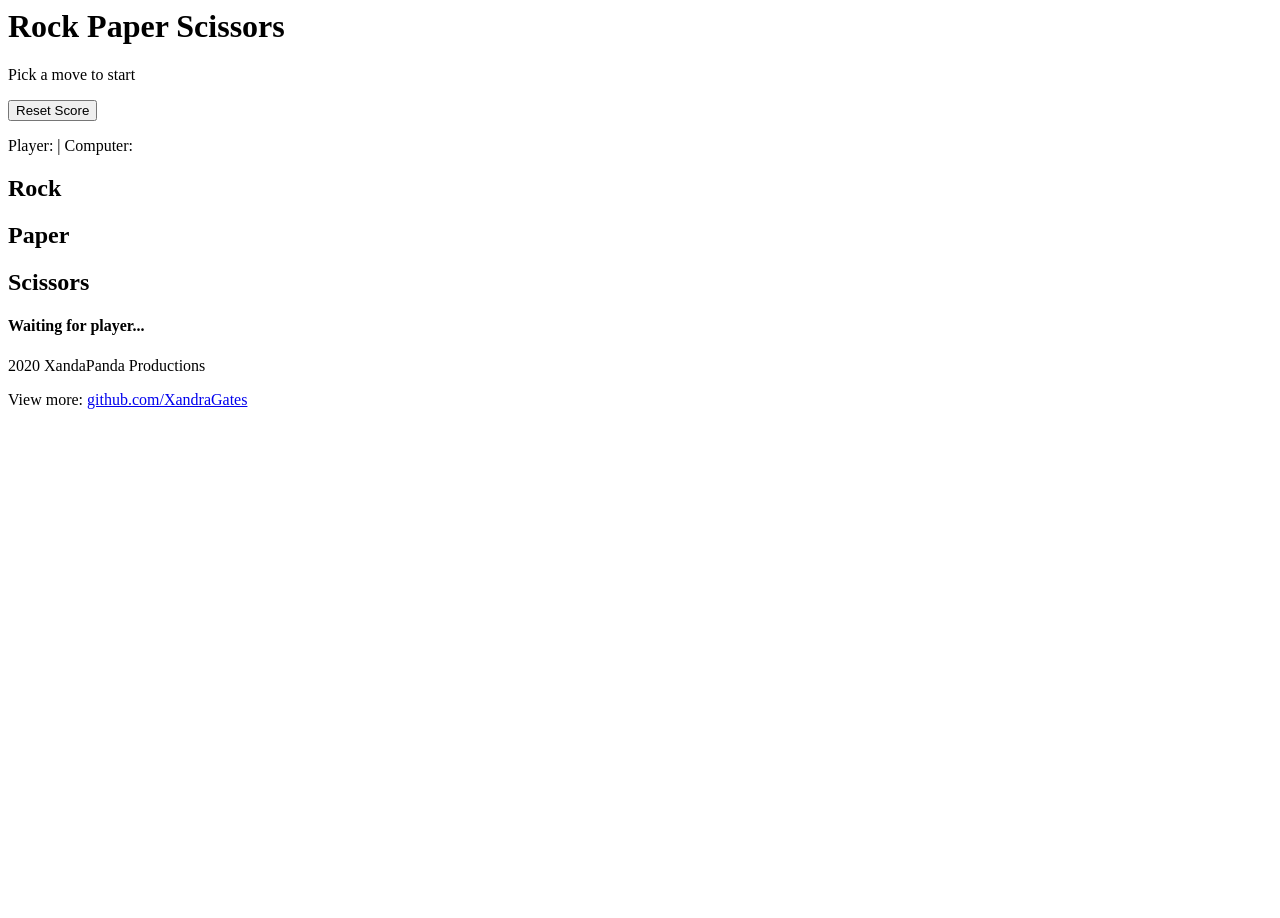
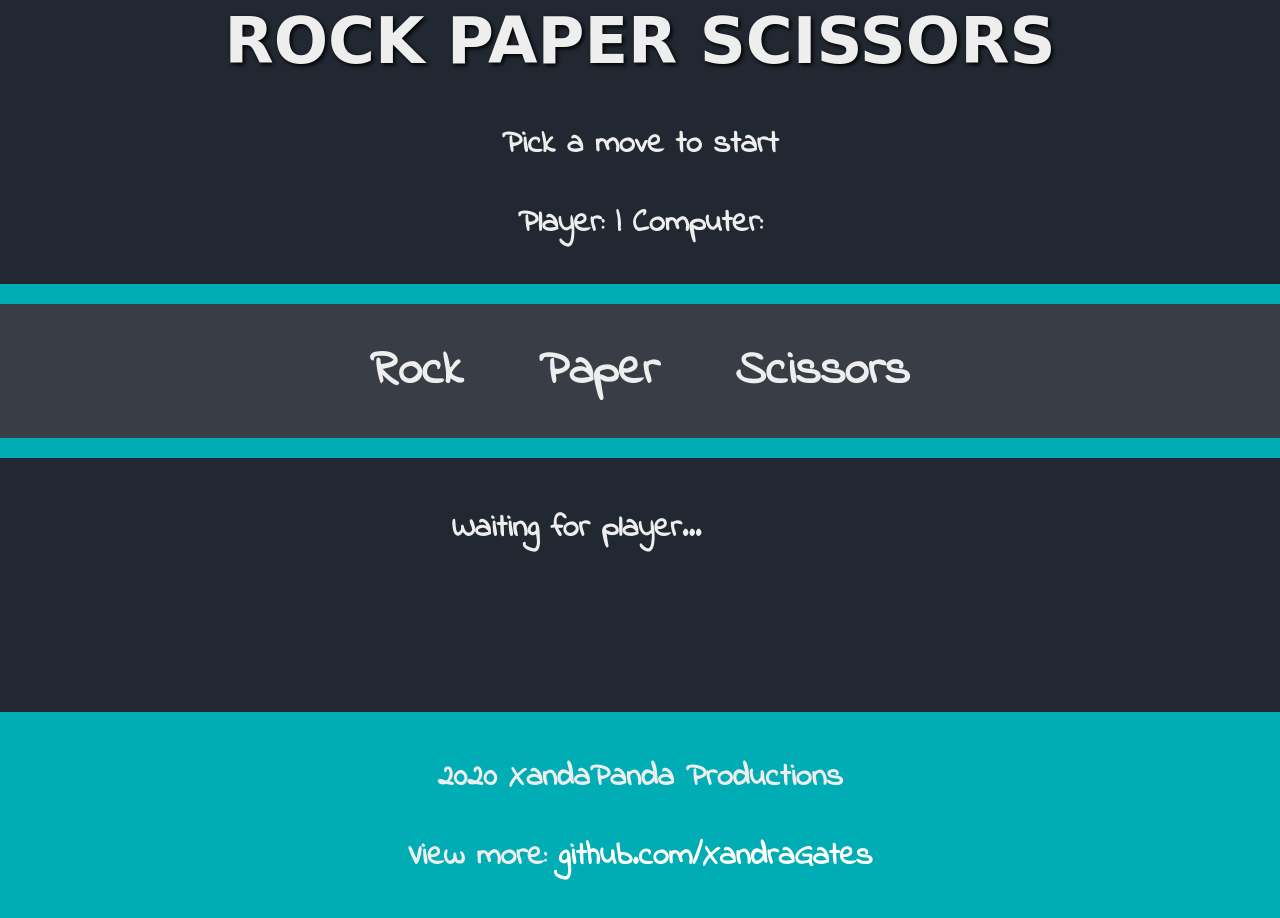
Before and after one commit to XandraGates/RockPaperScissors, a plain HTML site: page index.html in a window 1280 px wide. Before the commit the page ends 800 px from the top, so only its background shows below. Drawn offline with Linux system fonts and the light colour scheme; a web font is replaced by a local one.

Commit message:
Correcting typo in CSS file

```diff
--- a/index.html
+++ b/index.html
@@ -1,7 +1,10 @@
-<html>
-	<head>
+<!DOCTYPE html>
+<html lang="en">
+<head>
+    <meta charset="UTF-8">
+    <meta name="viewport" content="width=device-width, initial-scale=1.0">
 		<title>Rock Paper Scissors</title>
-    <link rel="stylesheet href="game.css">
+    <link rel="stylesheet" type="text/css" href="game.css" media="screen"/>
 		<link href="https://fonts.googleapis.com/css2?family=Chelsea+Market&family=Indie+Flower&display=swap" rel="stylesheet">
 	</head>
 	<body>
```
